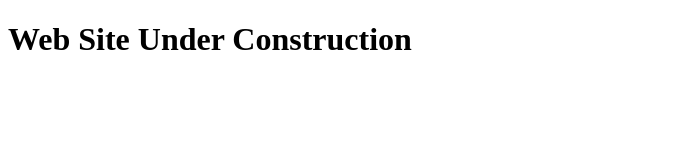
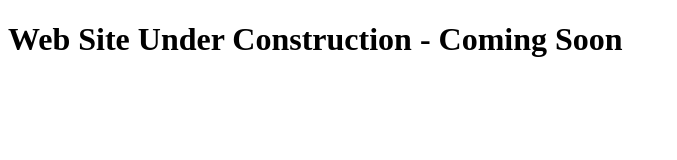
Before and after one commit to careyleiterman/personal, a plain HTML site: page index.html in a window 1280 px wide. Shown: the whole page, without its empty margins (0-677 px from the left). Drawn offline with Linux system fonts and the light colour scheme.

Commit message:
second commit

```diff
--- a/index.html
+++ b/index.html
@@ -6,6 +6,6 @@
     <title>Personal Web Site</title>
 </head>
 <body>
-    <h1>Web Site Under Construction</h1>
+    <h1>Web Site Under Construction - Coming Soon</h1>
 </body>
 </html>
```
